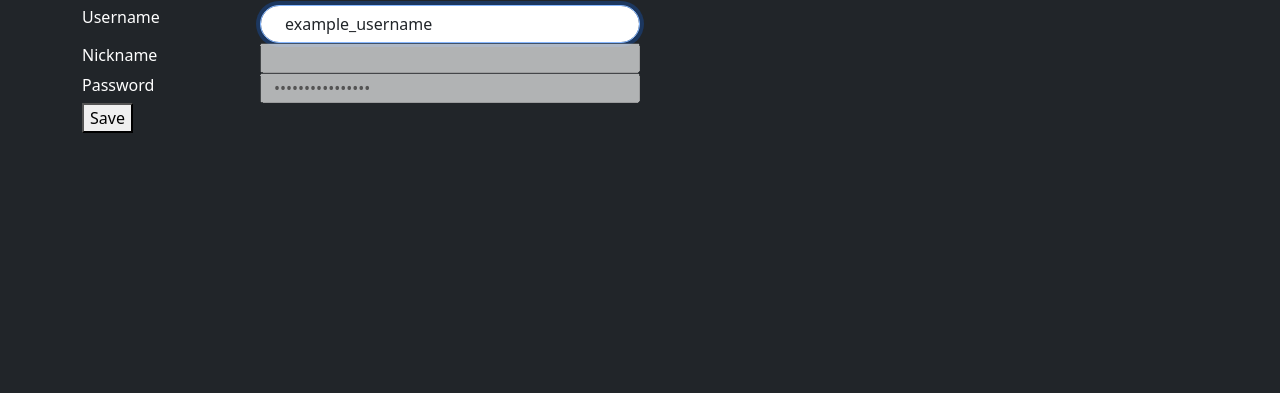
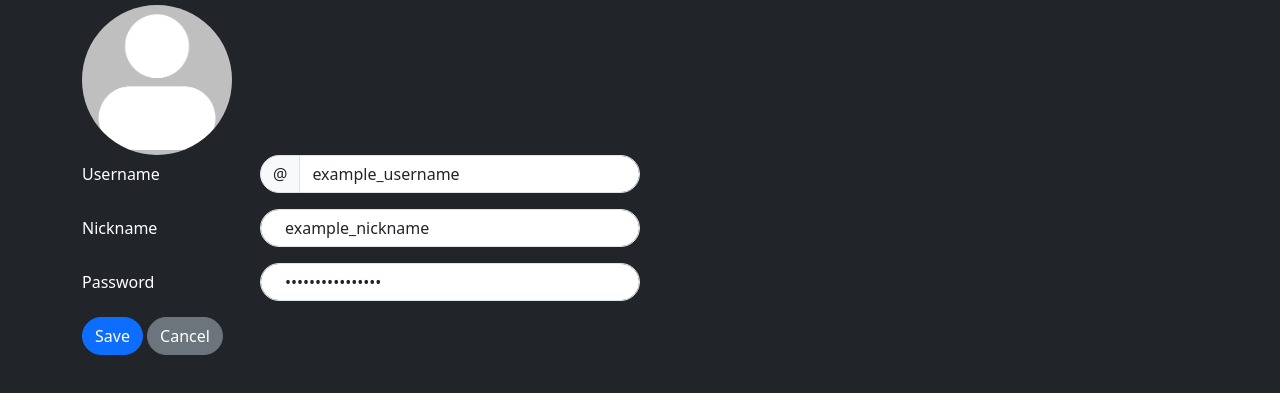
Before and after one commit to olegpreed/pingpong, a plain HTML site: page profile.html in a window 1280 px wide. Both pictures are taken after a click on the button "Edit". Shown: the part 77-470 px from the top of the page. Drawn offline with nearby package versions, Linux system fonts and the light colour scheme.

Commit message:
pre-alpha version of profile page is ready

```diff
--- a/script.js
+++ b/editProfile.js
@@ -1,14 +1,19 @@
 // Get references to the necessary elements
 const usernameField = document.getElementById('profile-username');
 const passwordField = document.getElementById('profile-password');
+const nicknameField = document.getElementById('profile-nickname');
 const editButton = document.getElementById('edit-button');
 const saveButton = document.getElementById('save-button');
+const cancelButton = document.getElementById('reset-button')
+
+const fieldsArray = [usernameField, passwordField, nicknameField];
 
 // Simulating fetching username from the backend
 const fetchDataFromBackend = () => {
     const data = {
 		username: 'example_username',
 		password: 'example_password',
+        nickname: 'example_nickname',
 	};
     return data;
 };
@@ -18,6 +23,7 @@ const setUserData = () => {
     const data = fetchDataFromBackend();
     usernameField.value = data.username;
 	passwordField.value = data.password;
+    nicknameField.value = data.nickname;
 };
 
 // Call the function to set initial username
@@ -26,16 +32,16 @@ setUserData();
 // Function to toggle between edit and view modes
 const toggleEditMode = () => {
     // Toggle the disabled attribute of the username field
-    usernameField.disabled = !usernameField.disabled;
 
     // Toggle the visibility of buttons
+    fieldsArray.forEach(function(element) {
+        element.disabled = !element.disabled;
+    });
+
     editButton.style.display = usernameField.disabled ? 'inline-block' : 'none';
     saveButton.style.display = usernameField.disabled ? 'none' : 'inline-block';
+    cancelButton.style.display = usernameField.disabled ? 'none' : 'inline-block';
 
-    // If entering edit mode, focus on the username field
-    if (!usernameField.disabled) {
-        usernameField.focus();
-    }
 };
 
 // Event listener for the edit button
@@ -50,3 +56,8 @@ saveButton.addEventListener('click', () => {
     // Toggle back to view mode
     toggleEditMode();
 });
+
+cancelButton.addEventListener('click', () => {
+    setUserData();
+    toggleEditMode();
+})
--- a/profile.html
+++ b/profile.html
@@ -8,10 +8,10 @@
 	<link href="https://cdn.jsdelivr.net/npm/bootstrap@5.3.3/dist/css/bootstrap.min.css" rel="stylesheet"
 		integrity="sha384-QWTKZyjpPEjISv5WaRU9OFeRpok6YctnYmDr5pNlyT2bRjXh0JMhjY6hW+ALEwIH" crossorigin="anonymous">
 	<link rel="stylesheet" href="styles.css">
-	<script src="script.js" defer></script>
+	<script src="editProfile.js" defer></script>
 </head>
 
-<body class="text-bg-dark min-vh-100">
+<body class="text-bg-dark min-vh-100" style="transition: background-color 1s ease;">
 	<div id="home-page">
 		<div>
 			<nav class="navbar navbar-expand sticky-top navbar-dark">
@@ -28,24 +28,33 @@
 				</div>
 			</nav>
 			<div class="container-md">
-				<form action="" method="">
-					<div class="row">
+				<div><img src="profile.png" class="rounded-circle"
+						style="width: 150px; height: 150px; object-fit: cover;" alt=""></div>
+				<form action="" method="" id="profile-form">
+					<div class="row mb-3 d-flex align align-items-center">
 						<label class="col-2" for="profile-username">Username</label>
 						<div class="col-4 p-0">
-							<input class="form-control rounded-pill ps-4" type="text" id="profile-username"
-								disabled>
+							<div class="input-group">
+								<span class="input-group-text rounded-start-pill">@</span>
+								<input class="form-control rounded-end-pill" type="text" id="profile-username" name="username" disabled>
+							</div>
 						</div>
 					</div>
-					<div class="row">
+					<div class="row mb-3 d-flex align align-items-center">
 						<label class="col-2" for="profile-nickname">Nickname</label>
-						<input class="col-4" type="text" id="profile-username" disabled>
+						<div class="col-4 p-0"><input class="form-control rounded-pill ps-4" type="text"
+								id="profile-nickname" name="nickname" disabled>
+						</div>
 					</div>
-					<div class="row">
+					<div class="row mb-3 d-flex align align-items-center">
 						<label class="col-2" for="profile-password">Password</label>
-						<input class="col-4" type="password" id="profile-password" disabled>
+						<div class="col-4 p-0"><input class="form-control rounded-pill ps-4" type="password"
+								id="profile-password" name="password" disabled></div>
 					</div>
-					<button type="button" id="edit-button">Edit</button>
-					<button type="submit" id="save-button" style="display: none;">Save</button>
+					<button type="button" class="btn btn-outline-light rounded-pill" id="edit-button">Edit</button>
+					<button type="submit" class="btn btn-primary rounded-pill" style="display: none;"
+						id="save-button">Save</button>
+					<button type="button" class="btn btn-secondary rounded-pill" style="display: none;" id="reset-button">Cancel</button>
 				</form>
 			</div>
 		</div>
```
Also changed, not shown: index.html (+1 -1 lines).
